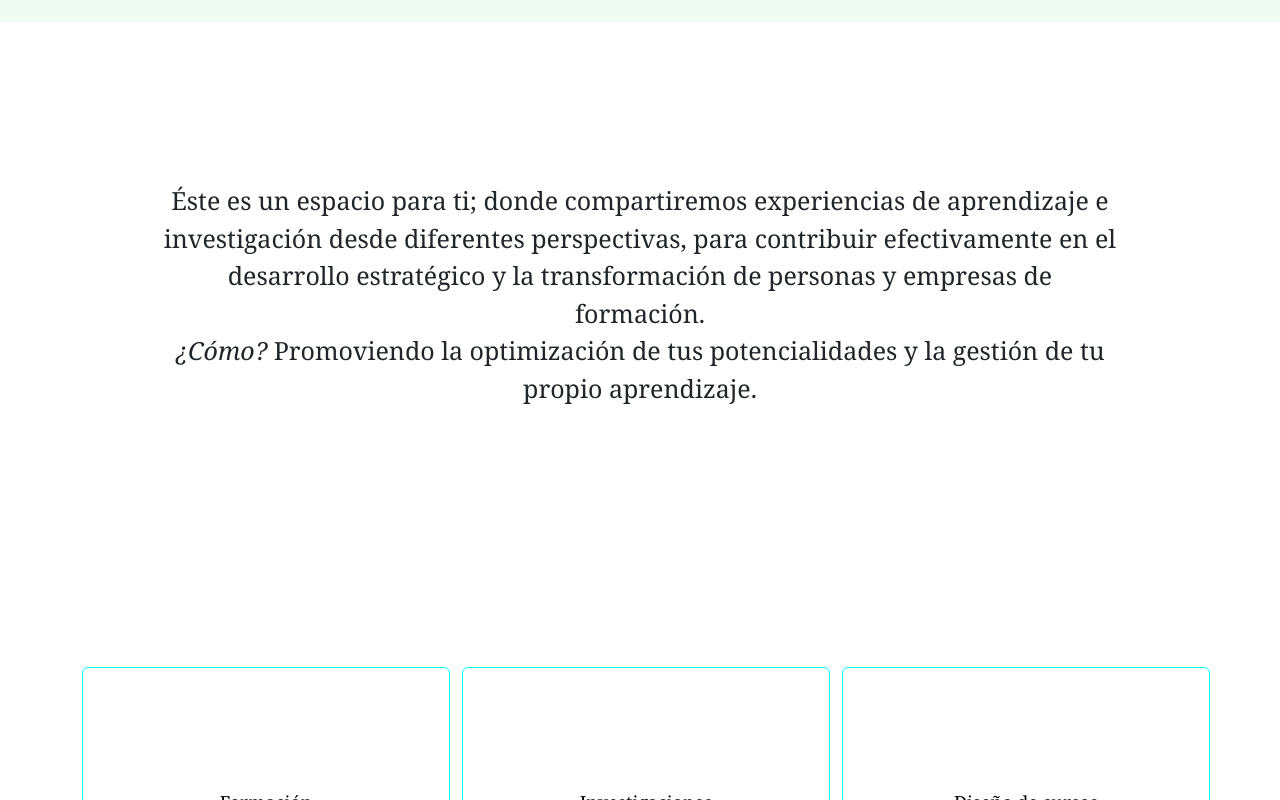
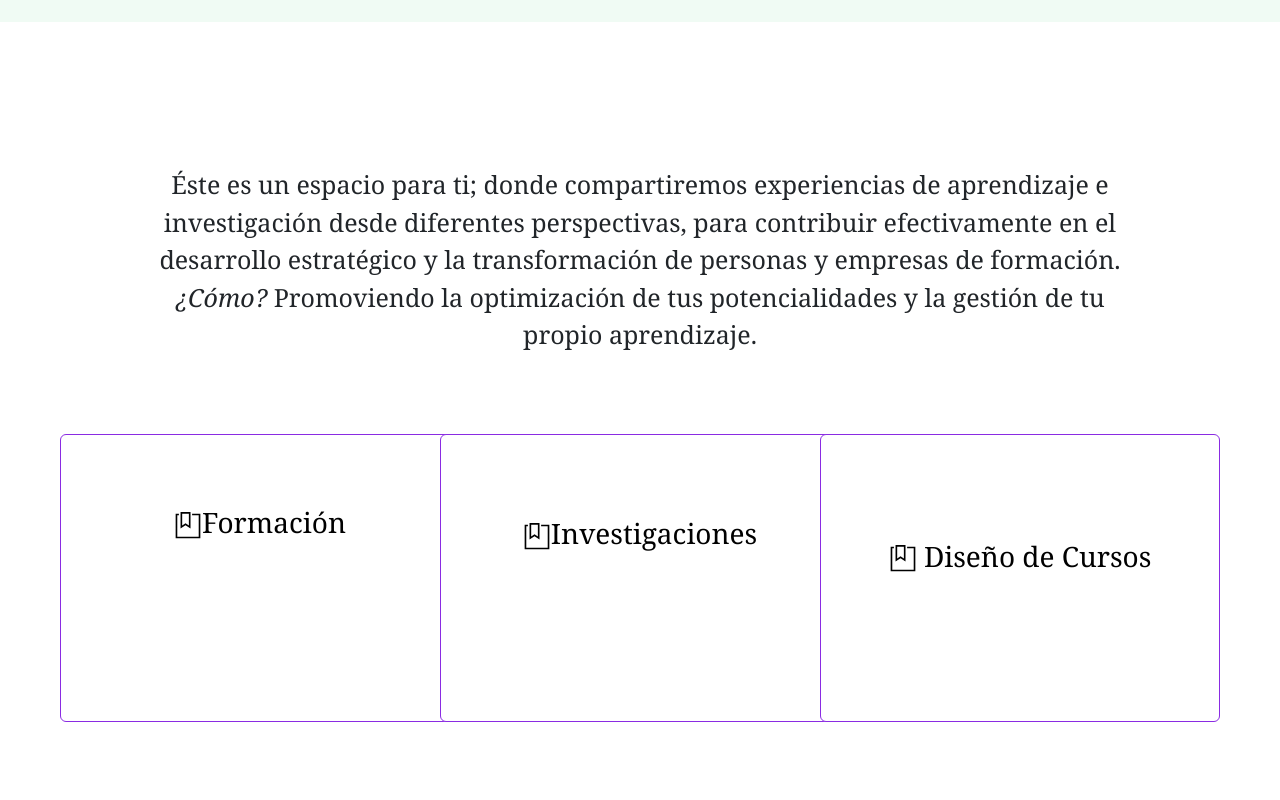
Before and after one commit to jenireeac/pensamiento-innovativo, a React (Create React App) app: page / in a window 1280 px wide. Shown: the part 1920-2720 px from the top of the page. After the commit the page ends 2642 px from the top, so only its background shows below. Built offline with nearby package versions, Linux system fonts and the light colour scheme.

Commit message:
updated style to page

```diff
--- a/src/App.css
+++ b/src/App.css
@@ -54,13 +54,11 @@
     font-size: 25px;
     text-align: center;
     font-family: var(--text-font);
+    font-style: initial;
   }
   .home-first-text,
   .home-second-text {
     padding: 4em;
-  }
-  .mentoria-text {
-    margin-bottom: 4em;
   }
   .image-photo,
   .image-logo {
@@ -68,23 +66,27 @@
     margin-left: auto;
     margin-right: auto;
   }
+
   .mentoria-card {
-    margin: 7em;
-    padding: 3em;
+  padding: 1em;
+  margin: 8em;
   }
 
+.card-body{
+  margin: -5em;
+}
   .flip-card {
     perspective: 60em; /* Define the perspective for 3D rotation */
-    border-color: aqua;
-width: 23em;
-    height: 18em;
+    border-color:blueviolet;
+    width: 25em;
+    min-height: 18em;
   }
 
   .flip-card:hover .flip-card-inner {
     transform: rotateX(-180deg);
   }
-  .flip-card:focus {
-    transform: rotateX(-180deg);
+  &:active {
+    transform: scale(0.975);
   }
   .flip-card-inner {
     transition: transform 0.6s; /* Apply a smooth transition effect */
@@ -92,7 +94,7 @@ width: 23em;
   }
 
   .flip-card.flipped .flip-card-inner {
-    transform: rotateY(
+    transform: rotateX(
       180deg
     ); /* Rotate the inner element for the flip effect */
   }
@@ -110,11 +112,16 @@ width: 23em;
     transform: rotateX(180deg); /* Initially hide the back side */
   }
   .card-title {
-    font-size: 18px;
+    margin-top: 2em;
     color: black;
     font-family: var(--text-font);
     text-align: center;
-    margin-top: 6em;
+    display: block;
+  }
+  .card-text {
+    font-size: 15px;
+    text-align: center;
+    display: block;
   }
 }
 @media screen and (max-width: 992px) {
--- a/src/App.js
+++ b/src/App.js
@@ -1,10 +1,11 @@
 import React from "react";
 import "../node_modules/bootstrap/dist/css/bootstrap.min.css";
+
 import Navbar from "./components/Navbar";
 import Home from "./components/Home";
 import Mentoria from "./components/Mentoria";
 import FlipCard from "./components/Flipcard";
- import Aprende from "./components/Aprende";
+// import Aprende from "./components/Aprende";
 // import About from "./components/About";
 //  import Footer from "./components/Footer";
 import "./App.css";
@@ -36,15 +37,15 @@ Centrado en la formación de investigadores con un cambio de miras; compartir ex
           </div>
           <div className="col-md-4">
             <FlipCard
-              frontText="Diseño de cursos"
+              frontText=" Diseño de Cursos"
               backText="Atención personalizada con el diseño de cursos para público externo, particulares o empresas, según requerimientos del demandante y, la necesidad formativa de los usuarios docentes e investigadores. "
             />
           </div>
         </div>
       </div>
-     <Aprende />
-       {/* <About />
-      <Footer />     */}
+      {/* <Aprende />
+      {/* <About />
+      <Footer />    */}
     </div>
   );
 }
--- a/src/components/Flipcard.js
+++ b/src/components/Flipcard.js
@@ -1,5 +1,5 @@
-import React, { useState } from 'react';
-
+import React, { useState } from "react";
+import { TfiBookmarkAlt } from "react-icons/tfi";
 const FlipCard = ({ frontText, backText }) => {
   const [isFlipped, setIsFlipped] = useState(false);
 
@@ -8,21 +8,23 @@ const FlipCard = ({ frontText, backText }) => {
   };
 
   return (
+    <div className="card-body">
     <div
-      className={`card flip-card ${isFlipped ? 'flipped' : ''}`}
+      className={` card flip-card ${isFlipped ? "flipped" : ""}`}
       onClick={handleFlip}
-    >
-      <div className="card-body flip-card-inner">
+      >
+      <div className=" flip-card-inner">
         <div className="flip-card-front">
           {/* Content for the front side of the card */}
-          <h3 className="card-title">{frontText}</h3>
+          <h3 className="card-title"><TfiBookmarkAlt/>{frontText}</h3>
         </div>
         <div className="flip-card-back">
           {/* Content for the back side of the card */}
-          <p className="card-title">{backText}</p>
+          <p className="card-text">{backText}</p>
         </div>
       </div>
     </div>
+      </div>
   );
 };
 
--- a/src/components/Mentoria.js
+++ b/src/components/Mentoria.js
@@ -2,9 +2,9 @@ import React from "react";
 
 const Mentoria = () => {
   return (
-    <div id="mentoria">
-      <div className="mentoria-card">
-      <div className=" text-center mentoria-text">
+    <div id="mentoria" className="mentoria-card">
+      <div>
+      <div className="  mentoria-text">
         <p>
           Éste es un espacio para ti; donde compartiremos experiencias de
           aprendizaje e investigación desde diferentes perspectivas, para
```
